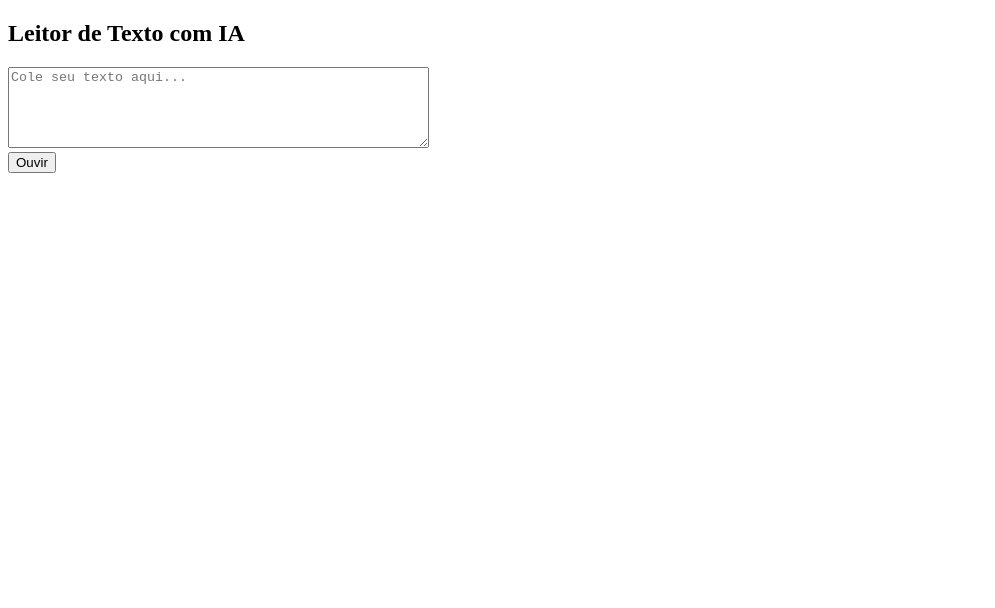
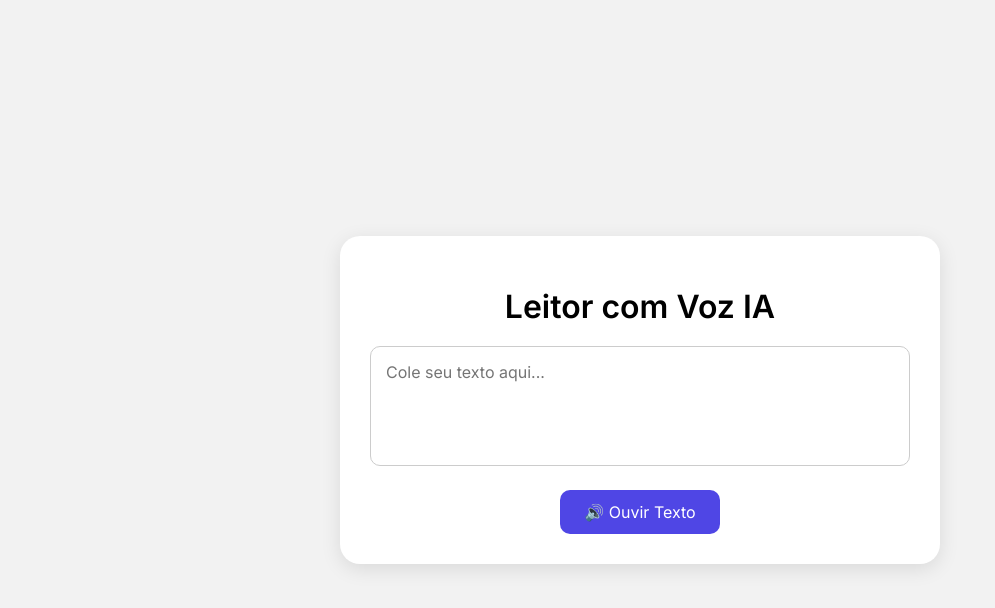
Before and after one commit to matheusjanm/voz-ia-site, a plain HTML site: page index.html in a window 1280 px wide. Shown: the whole page, without its empty margins (0-995 px from the left). Drawn offline with Linux system fonts and the light colour scheme.

Commit message:
Update index.html

```diff
--- a/index.html
+++ b/index.html
@@ -2,13 +2,78 @@
 <html lang="pt-BR">
 <head>
   <meta charset="UTF-8">
-  <title>Leitor com IA</title>
+  <title>Leitor com Voz Realista</title>
+  <link href="https://fonts.googleapis.com/css2?family=Inter:wght@400;600&display=swap" rel="stylesheet">
+  <style>
+    * {
+      box-sizing: border-box;
+      font-family: 'Inter', sans-serif;
+    }
+
+    body {
+      background: #f2f2f2;
+      display: flex;
+      justify-content: center;
+      align-items: center;
+      height: 100vh;
+      margin: 0;
+    }
+
+    .container {
+      background: white;
+      padding: 30px;
+      border-radius: 20px;
+      box-shadow: 0 5px 20px rgba(0,0,0,0.1);
+      text-align: center;
+      width: 90%;
+      max-width: 600px;
+    }
+
+    h1 {
+      margin-bottom: 20px;
+      font-weight: 600;
+    }
+
+    textarea {
+      width: 100%;
+      height: 120px;
+      padding: 15px;
+      border-radius: 10px;
+      border: 1px solid #ccc;
+      font-size: 16px;
+      resize: none;
+      outline: none;
+      margin-bottom: 20px;
+    }
+
+    button {
+      background-color: #4f46e5;
+      color: white;
+      border: none;
+      padding: 12px 24px;
+      border-radius: 10px;
+      font-size: 16px;
+      cursor: pointer;
+      transition: background 0.3s ease;
+    }
+
+    button:hover {
+      background-color: #4338ca;
+    }
+
+    audio {
+      margin-top: 20px;
+      width: 100%;
+    }
+  </style>
 </head>
 <body>
-  <h2>Leitor de Texto com IA</h2>
-  <textarea id="texto" rows="5" cols="50" placeholder="Cole seu texto aqui..."></textarea><br>
-  <button onclick="lerTexto()">Ouvir</button>
-  <audio id="player" controls style="display: none;"></audio>
+  <div class="container">
+    <h1>Leitor com Voz IA</h1>
+    <textarea id="texto" placeholder="Cole seu texto aqui..."></textarea><br>
+    <button onclick="lerTexto()">🔊 Ouvir Texto</button>
+    <audio id="player" controls style="display: none;"></audio>
+  </div>
 
   <script>
     async function lerTexto() {
@@ -38,8 +103,7 @@
 
       if (!response.ok) {
         const errorText = await response.text();
-        console.error("Erro ao gerar voz:", response.status, errorText);
-        alert("Erro ao gerar voz: " + response.status);
+        alert("Erro ao gerar voz: " + response.status + "\n" + errorText);
         return;
       }
 
```
